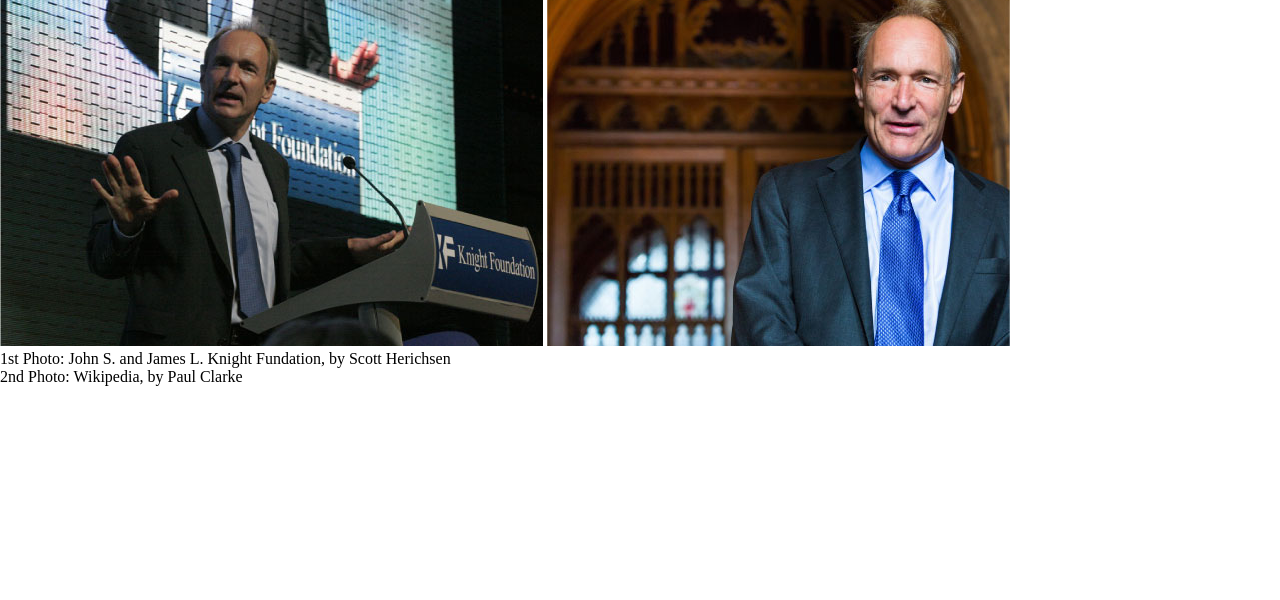
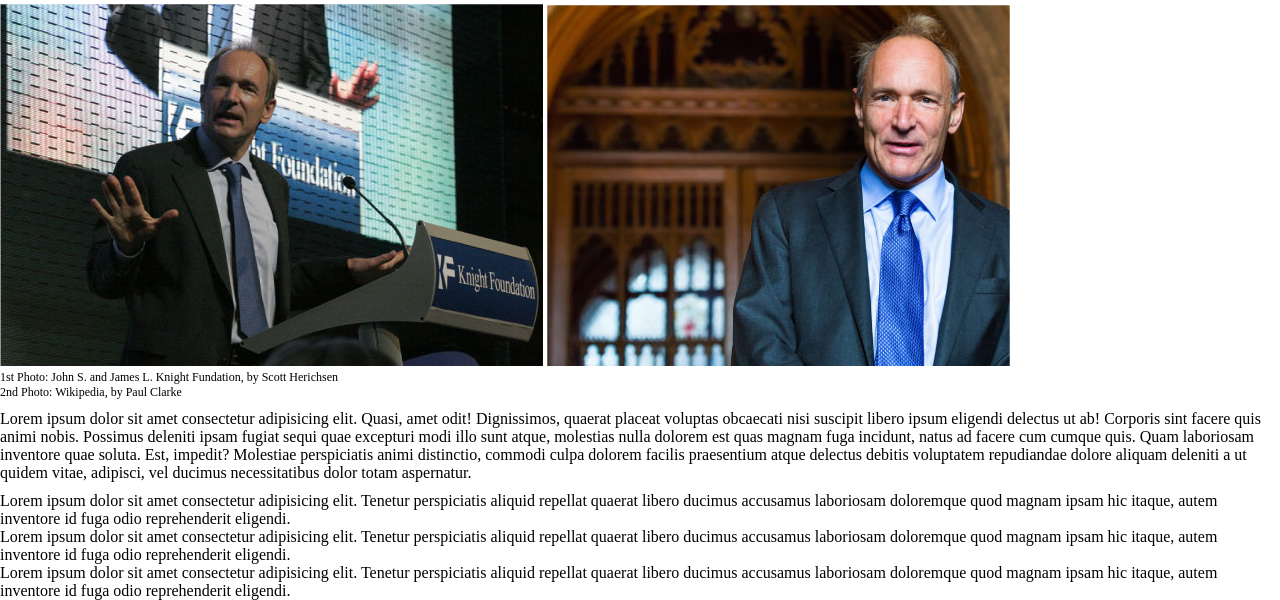
Before and after one commit to PintilieGeani/html-css-booleaner, a plain HTML site: page index.html in a window 1280 px wide. Shown: the part 244-844 px from the top of the page. Before the commit the page ends 800 px from the top, so only its background shows below. Drawn offline with Linux system fonts and the light colour scheme.

Commit message:
feat: list-error

```diff
--- a/css/style.css
+++ b/css/style.css
@@ -27,6 +27,8 @@
 }
 address{
     font-style: normal;
+    margin-top: 10px;
+    margin-bottom: 10px;
 }
 .author{
     font-size: 20px;
@@ -40,3 +42,14 @@ a{
     text-decoration: none;
     color: rgb(43, 198, 250);
 }
+figcaption{
+    font-size: 12px;
+}
+
+/* Paragrafo e lista */
+.main-paragraph{
+    margin: 10px 0px;
+}
+ul{
+    list-style: circle;
+}
--- a/index.html
+++ b/index.html
@@ -23,7 +23,8 @@
 
         <!-- Titolo -->
         <section>
-            <h1 class="main-title">Internet deve essere al servizio del "bene pubblico": il manifesto di Tim Berners-Lee</h1>
+            <h1 class="main-title">Internet deve essere al servizio del "bene pubblico": il manifesto di Tim Berners-Lee
+            </h1>
         </section>
         <section>
             <address>
@@ -34,17 +35,35 @@
         <!-- Fine Titolo -->
 
         <!-- Immagini -->
-         <section>
+        <section>
             <figure>
                 <img src="./img/tim-1.jpg" alt="Tim 1">
                 <img src="./img/tim-2.jpg" alt="Tim 2">
             </figure>
             <figcaption>1st Photo: John S. and James L. Knight Fundation, by Scott Herichsen</figcaption>
             <figcaption>2nd Photo: Wikipedia, by Paul Clarke</figcaption>
-         </section>
+        </section>
         <!-- Fine Immagini -->
 
         <!-- Paragrafo e lista -->
+        <section>
+            <p class="main-paragraph">Lorem ipsum dolor sit amet consectetur adipisicing elit. Quasi, amet odit!
+                Dignissimos, quaerat placeat voluptas obcaecati nisi suscipit libero ipsum eligendi delectus ut ab!
+                Corporis sint facere quis animi nobis.
+                Possimus deleniti ipsam fugiat sequi quae excepturi modi illo sunt atque, molestias nulla dolorem est
+                quas magnam fuga incidunt, natus ad facere cum cumque quis. Quam laboriosam inventore quae soluta.
+                Est, impedit? Molestiae perspiciatis animi distinctio, commodi culpa dolorem facilis praesentium atque
+                delectus debitis voluptatem repudiandae dolore aliquam deleniti a ut quidem vitae, adipisci, vel ducimus
+                necessitatibus dolor totam aspernatur.
+            </p>
+        </section>
+        <section>
+            <ul>
+                <li>Lorem ipsum dolor sit amet consectetur adipisicing elit. Tenetur perspiciatis aliquid repellat quaerat libero ducimus accusamus laboriosam doloremque quod magnam ipsam hic itaque, autem inventore id fuga odio reprehenderit eligendi.</li>
+                <li>Lorem ipsum dolor sit amet consectetur adipisicing elit. Tenetur perspiciatis aliquid repellat quaerat libero ducimus accusamus laboriosam doloremque quod magnam ipsam hic itaque, autem inventore id fuga odio reprehenderit eligendi.</li>
+                <li>Lorem ipsum dolor sit amet consectetur adipisicing elit. Tenetur perspiciatis aliquid repellat quaerat libero ducimus accusamus laboriosam doloremque quod magnam ipsam hic itaque, autem inventore id fuga odio reprehenderit eligendi.</li>
+            </ul>
+        </section>
         <!-- Fine Paragrafo e lista -->
 
         <!-- Tabella e paragrafo -->
```
